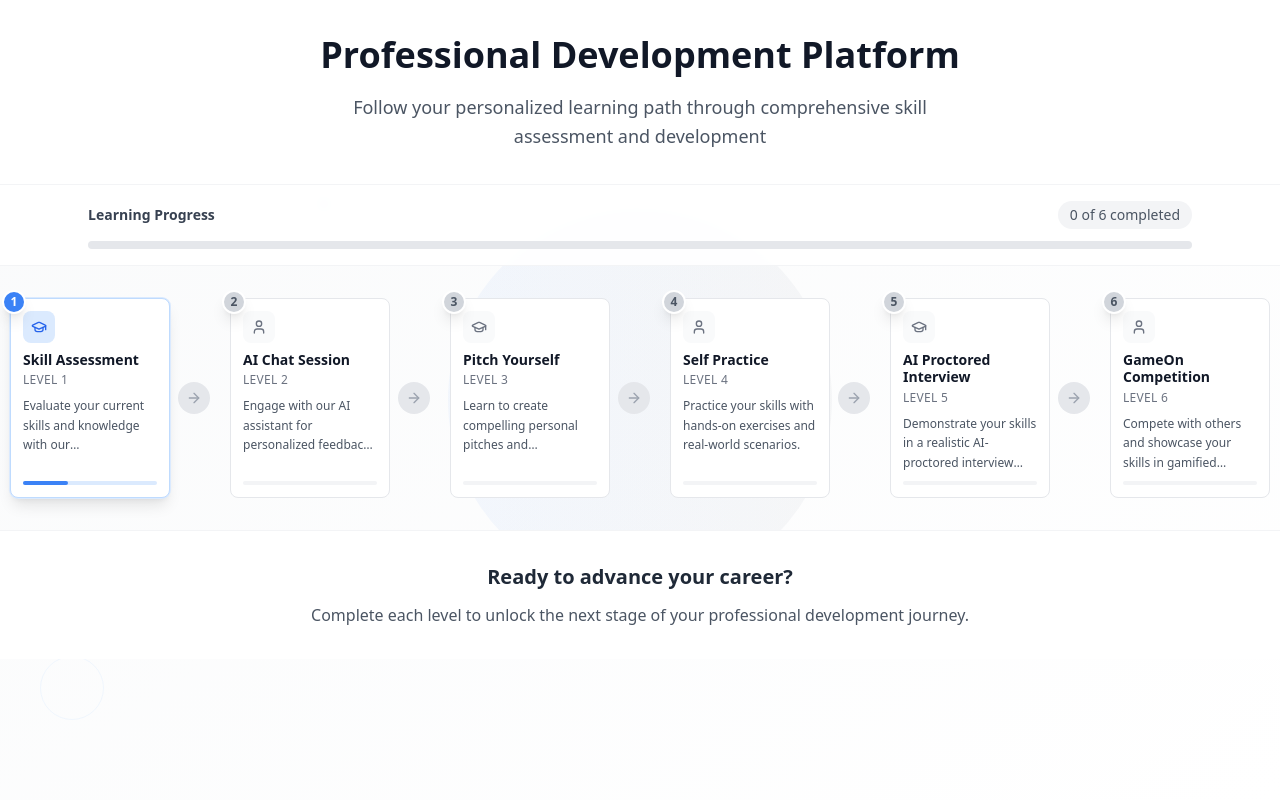
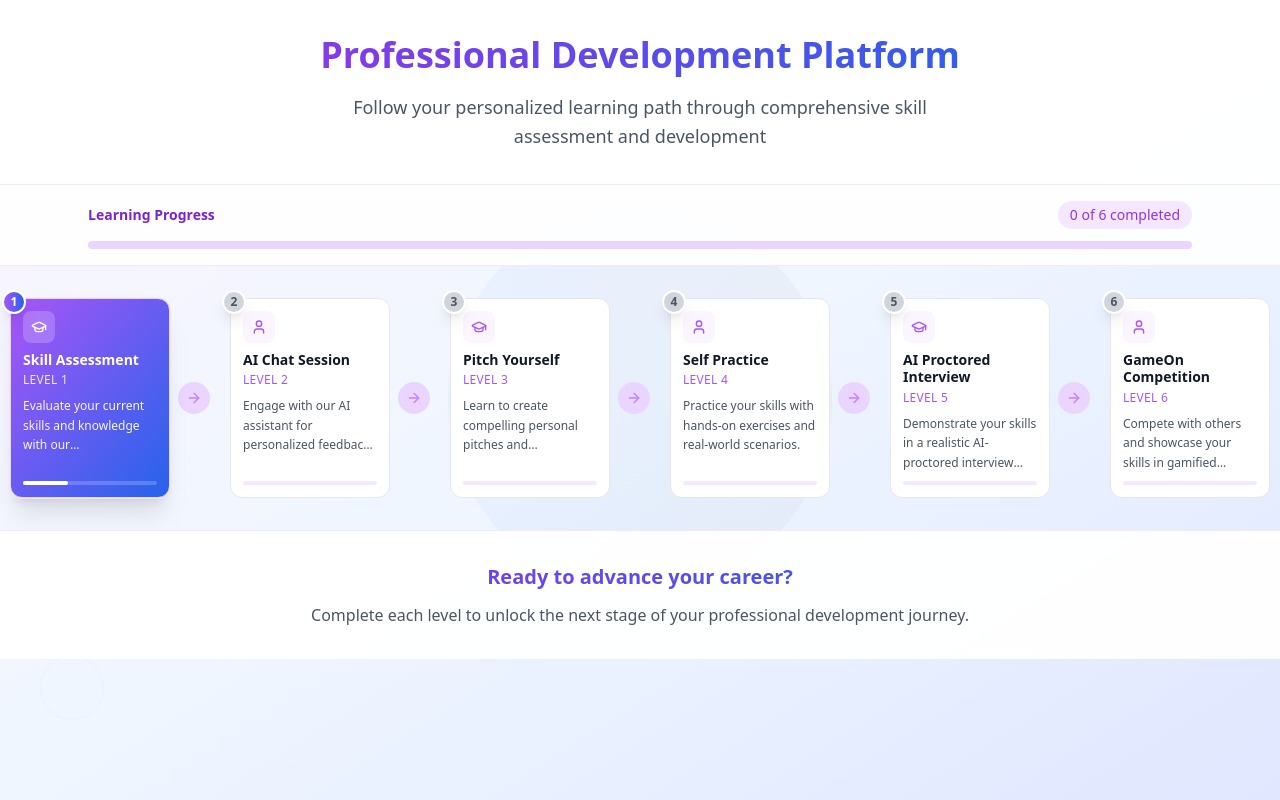
Before and after one commit to saniyaSqano/b2cinterviewSchedulerMobileResponsive, a React (Vite) app: page / in a window 1280 px wide. Built offline with nearby package versions, Linux system fonts and the light colour scheme.

Commit message:
Refactor: Apply color scheme from the image
The AI updated the color scheme to match the user's provided image.

```diff
--- a/src/components/LearningCard.tsx
+++ b/src/components/LearningCard.tsx
@@ -27,19 +27,20 @@ const LearningCard: React.FC<LearningCardProps> = ({
     <div
       onClick={onClick}
       className={`
-        relative p-3 rounded-lg border transition-all duration-300 cursor-pointer group bg-white
+        relative p-3 rounded-xl border transition-all duration-300 cursor-pointer group
         ${isActive
-          ? 'border-blue-200 shadow-lg ring-1 ring-blue-100'
-          : 'border-gray-200 hover:border-gray-300 hover:shadow-md'
+          ? 'bg-gradient-to-br from-purple-500 to-blue-600 border-purple-200 shadow-xl ring-1 ring-purple-100 text-white'
+          : isCompleted
+            ? 'bg-gradient-to-br from-purple-100 to-blue-100 border-purple-300 text-purple-800'
+            : 'bg-white border-gray-200 hover:border-purple-300 hover:shadow-lg text-gray-700'
         }
-        ${isCompleted ? 'bg-gray-50 border-gray-300' : ''}
         w-[160px] h-[200px] flex flex-col justify-between
       `}
     >
       {/* Status Indicator */}
       {isCompleted && (
         <div className="absolute top-2 right-2">
-          <CheckCircle className="w-4 h-4 text-green-600" />
+          <CheckCircle className="w-4 h-4 text-purple-600" />
         </div>
       )}
 
@@ -47,10 +48,10 @@ const LearningCard: React.FC<LearningCardProps> = ({
       <div className={`
         w-8 h-8 rounded-lg mb-2 flex items-center justify-center
         ${isActive
-          ? 'bg-blue-100 text-blue-600'
+          ? 'bg-white/20 text-white'
           : isCompleted
-            ? 'bg-gray-100 text-gray-600'
-            : 'bg-gray-50 text-gray-500 group-hover:bg-gray-100 group-hover:text-gray-600'
+            ? 'bg-purple-200 text-purple-700'
+            : 'bg-purple-50 text-purple-500 group-hover:bg-purple-100 group-hover:text-purple-600'
         }
       `}>
         <IconComponent className="w-4 h-4" />
@@ -58,28 +59,40 @@ const LearningCard: React.FC<LearningCardProps> = ({
 
       {/* Content */}
       <div className="flex-1">
-        <h3 className="text-sm font-semibold text-gray-900 mb-1 leading-tight">{title}</h3>
-        <p className="text-xs font-medium text-gray-500 uppercase tracking-wide mb-2">{subtitle}</p>
-        <p className="text-xs text-gray-600 leading-relaxed line-clamp-3">{description}</p>
+        <h3 className={`text-sm font-semibold mb-1 leading-tight ${
+          isActive ? 'text-white' : isCompleted ? 'text-purple-800' : 'text-gray-900'
+        }`}>
+          {title}
+        </h3>
+        <p className={`text-xs font-medium uppercase tracking-wide mb-2 ${
+          isActive ? 'text-purple-100' : isCompleted ? 'text-purple-600' : 'text-purple-500'
+        }`}>
+          {subtitle}
+        </p>
+        <p className={`text-xs leading-relaxed line-clamp-3 ${
+          isActive ? 'text-purple-50' : isCompleted ? 'text-purple-700' : 'text-gray-600'
+        }`}>
+          {description}
+        </p>
       </div>
 
       {/* Progress Indicator */}
       <div className={`
         mt-2 h-1 w-full rounded-full
         ${isCompleted
-          ? 'bg-gray-200'
+          ? 'bg-purple-200'
           : isActive
-            ? 'bg-blue-100'
-            : 'bg-gray-100'
+            ? 'bg-white/20'
+            : 'bg-purple-100'
         }
       `}>
         <div className={`
           h-full rounded-full transition-all duration-500
           ${isCompleted
-            ? 'w-full bg-green-500'
+            ? 'w-full bg-purple-600'
             : isActive
-              ? 'w-1/3 bg-blue-500'
-              : 'w-0 bg-gray-300'
+              ? 'w-1/3 bg-white'
+              : 'w-0 bg-purple-300'
           }
         `} />
       </div>
--- a/src/pages/Index.tsx
+++ b/src/pages/Index.tsx
@@ -200,14 +200,14 @@ const Index = () => {
   }
 
   return (
-    <div className="min-h-screen bg-gradient-to-br from-gray-50 to-white relative overflow-hidden">
+    <div className="min-h-screen bg-gradient-to-br from-purple-50 via-blue-50 to-indigo-100 relative overflow-hidden">
       <ParticleBackground />
 
       <div className="relative z-10 min-h-screen">
         {/* Header */}
-        <div className="bg-white/95 backdrop-blur-sm border-b border-gray-100 text-center py-8">
+        <div className="bg-white/95 backdrop-blur-sm border-b border-purple-100 text-center py-8">
           <div className="max-w-4xl mx-auto px-6">
-            <h1 className="text-4xl font-bold text-gray-900 mb-4 leading-tight">
+            <h1 className="text-4xl font-bold bg-gradient-to-r from-purple-600 to-blue-600 bg-clip-text text-transparent mb-4 leading-tight">
               Professional Development Platform
             </h1>
             <p className="text-lg text-gray-600 max-w-2xl mx-auto leading-relaxed">
@@ -217,17 +217,17 @@ const Index = () => {
         </div>
 
         {/* Progress Bar */}
-        <div className="bg-white/90 backdrop-blur-sm border-b border-gray-100 py-4">
+        <div className="bg-white/90 backdrop-blur-sm border-b border-purple-100 py-4">
           <div className="max-w-6xl mx-auto px-6">
             <div className="flex items-center justify-between mb-3">
-              <span className="text-sm font-semibold text-gray-700">Learning Progress</span>
-              <span className="text-sm font-medium text-gray-600 bg-gray-100 px-3 py-1 rounded-full">
+              <span className="text-sm font-semibold text-purple-700">Learning Progress</span>
+              <span className="text-sm font-medium text-purple-600 bg-purple-100 px-3 py-1 rounded-full">
                 {completedLevels.length} of {learningSteps.length} completed
               </span>
             </div>
-            <div className="w-full bg-gray-200 rounded-full h-2">
+            <div className="w-full bg-purple-200 rounded-full h-2">
               <div
-                className="bg-gradient-to-r from-blue-500 to-blue-600 h-2 rounded-full transition-all duration-700"
+                className="bg-gradient-to-r from-purple-500 to-blue-600 h-2 rounded-full transition-all duration-700"
                 style={{ width: `${(completedLevels.length / learningSteps.length) * 100}%` }}
               />
             </div>
@@ -245,9 +245,9 @@ const Index = () => {
                     <div className={`
                       w-6 h-6 rounded-full flex items-center justify-center text-xs font-bold shadow-lg border-2 border-white
                       ${completedLevels.includes(index)
-                        ? 'bg-green-500 text-white'
+                        ? 'bg-gradient-to-r from-purple-500 to-blue-600 text-white'
                         : index === currentLevel
-                          ? 'bg-blue-500 text-white'
+                          ? 'bg-gradient-to-r from-purple-500 to-blue-600 text-white'
                           : 'bg-gray-300 text-gray-600'
                       }
                     `}>
@@ -271,8 +271,8 @@ const Index = () => {
                     <div className={`
                       flex items-center justify-center w-8 h-8 rounded-full transition-all duration-300
                       ${completedLevels.includes(index)
-                        ? 'bg-green-500 text-white shadow-md'
-                        : 'bg-gray-200 text-gray-400'
+                        ? 'bg-gradient-to-r from-purple-500 to-blue-600 text-white shadow-md'
+                        : 'bg-purple-200 text-purple-400'
                       }
                     `}>
                       <ArrowRight className="w-4 h-4" />
@@ -285,9 +285,11 @@ const Index = () => {
         </div>
 
         {/* Bottom Section */}
-        <div className="bg-white/95 backdrop-blur-sm border-t border-gray-100 py-8">
+        <div className="bg-white/95 backdrop-blur-sm border-t border-purple-100 py-8">
           <div className="max-w-4xl mx-auto px-6 text-center">
-            <h3 className="text-xl font-semibold text-gray-800 mb-3">Ready to advance your career?</h3>
+            <h3 className="text-xl font-semibold bg-gradient-to-r from-purple-600 to-blue-600 bg-clip-text text-transparent mb-3">
+              Ready to advance your career?
+            </h3>
             <p className="text-base text-gray-600">
               Complete each level to unlock the next stage of your professional development journey.
             </p>
```
